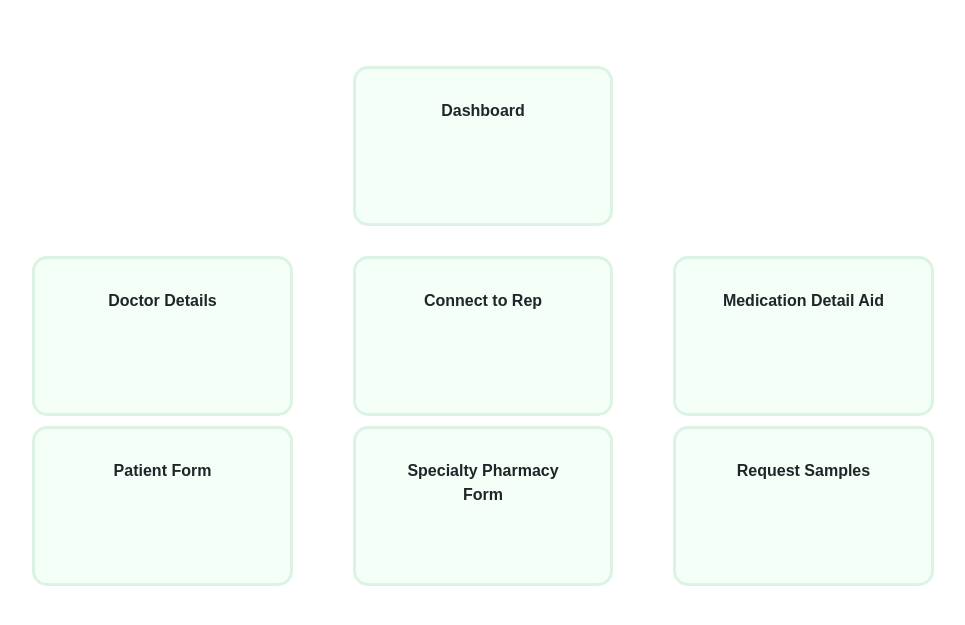
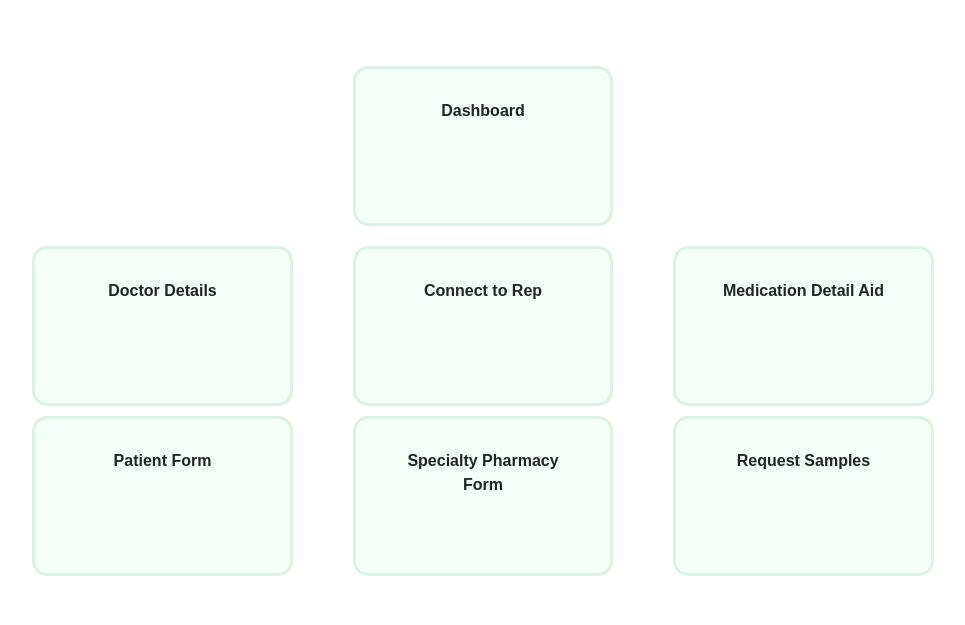
Before and after one commit to ArunAnbu2001/HCPFinderPanel, a Flask app: page /home in a window 1280 px wide. Shown: the part 56-681 px from the top of the page, without its empty margins (157-1122 px from the left). Run offline with Flask 2, Linux system fonts and the light colour scheme; a user stored in the database is signed in; some libraries are stand-ins or nearby versions; some web fonts are replaced.

Commit message:
dashboard changes for hcp finder

```diff
--- a/templates/land.html
+++ b/templates/land.html
@@ -145,7 +145,7 @@
                 </a>
             </div>
         </div>
-        <div class="row" style="margin-top: 10px;">
+        <div class="row">
             <div class="col-4 correction">
                 <a class="menu-card" href="/doctor_details">
                     <i class="fas fa-list-alt"></i>
```
